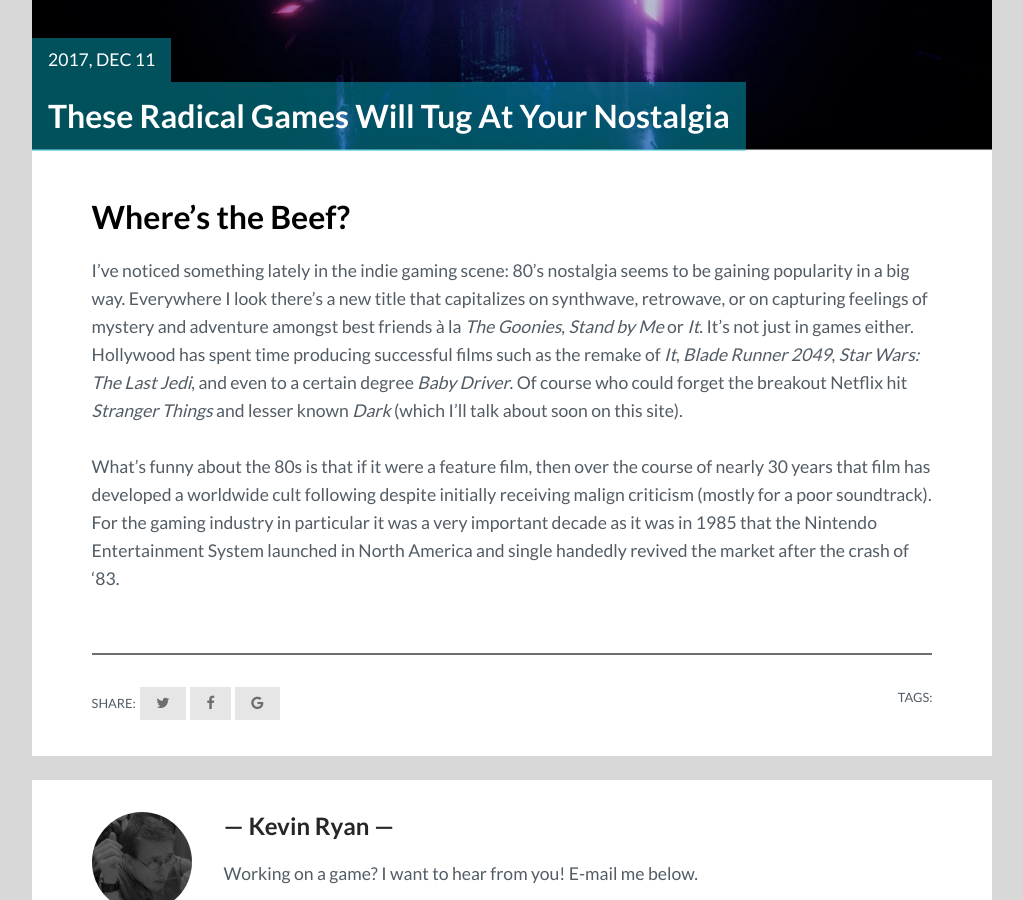
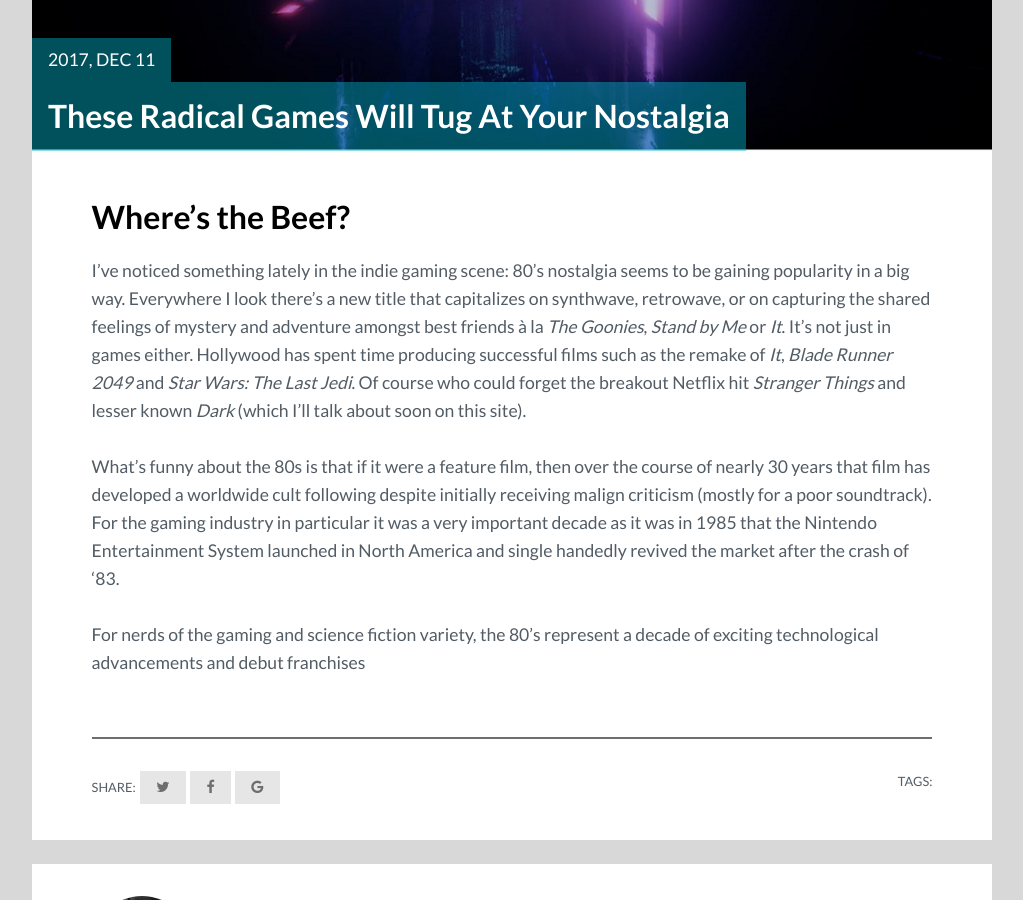
Before and after one commit to pizzapgh/broken_glasses, a Jekyll site: the page built from _posts/2017-12-11-These-Radical-Games-Will-Tug-At-Your-Nostalgia.markdown, in a window 1280 px wide and 900 px high, scrolled down 583 px. Shown: the whole window, without its empty margins (128-1151 px from the left). Built offline with Jekyll 4.4.1, drawn with Linux system fonts in a browser that asks for light colours; nearby versions of some CDN libraries; our own code applies the rules of GitHub Pages for plain Markdown files; comment, search, counter and statistics services are not loaded.

Commit message:
Updated These Radical Games Will Tug At Your Nostalgia

```diff
--- a/_posts/2017-12-11-These-Radical-Games-Will-Tug-At-Your-Nostalgia.markdown
+++ b/_posts/2017-12-11-These-Radical-Games-Will-Tug-At-Your-Nostalgia.markdown
@@ -6,6 +6,8 @@
 
 # Where's the Beef?
 
-I've noticed something lately in the indie gaming scene: 80's nostalgia seems to be gaining popularity in a big way. Everywhere I look there's a new title that capitalizes on synthwave, retrowave, or on capturing feelings of mystery and adventure amongst best friends à la *The Goonies*, *Stand by Me* or *It*. It's not just in games either. Hollywood has spent time producing successful films such as the remake of *It*, *Blade Runner 2049*, *Star Wars: The Last Jedi*, and even to a certain degree *Baby Driver*. Of course who could forget the breakout Netflix hit *Stranger Things* and lesser known *Dark* (which I'll talk about soon on this site).
+I've noticed something lately in the indie gaming scene: 80's nostalgia seems to be gaining popularity in a big way. Everywhere I look there's a new title that capitalizes on synthwave, retrowave, or on capturing the shared feelings of mystery and adventure amongst best friends à la *The Goonies*, *Stand by Me* or *It*. It's not just in games either. Hollywood has spent time producing successful films such as the remake of *It*, *Blade Runner 2049* and *Star Wars: The Last Jedi*. Of course who could forget the breakout Netflix hit *Stranger Things* and lesser known *Dark* (which I'll talk about soon on this site).
 
 What's funny about the 80s is that if it were a feature film, then over the course of nearly 30 years that film has developed a worldwide cult following despite initially receiving malign criticism (mostly for a poor soundtrack). For the gaming industry in particular it was a very important decade as it was in 1985 that the Nintendo Entertainment System launched in North America and single handedly revived the market after the crash of '83.
+
+For nerds of the gaming and science fiction variety, the 80's represent a decade of exciting technological advancements and debut franchises
```
